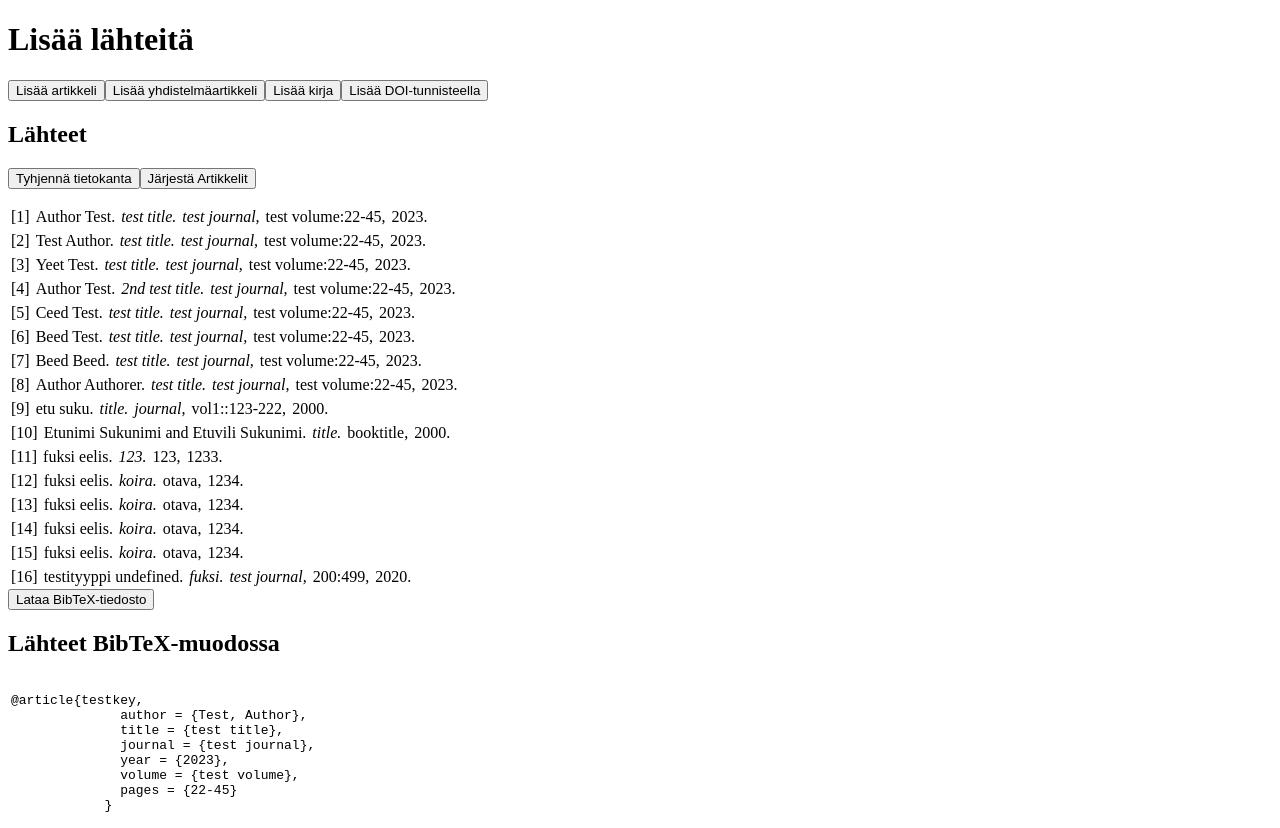
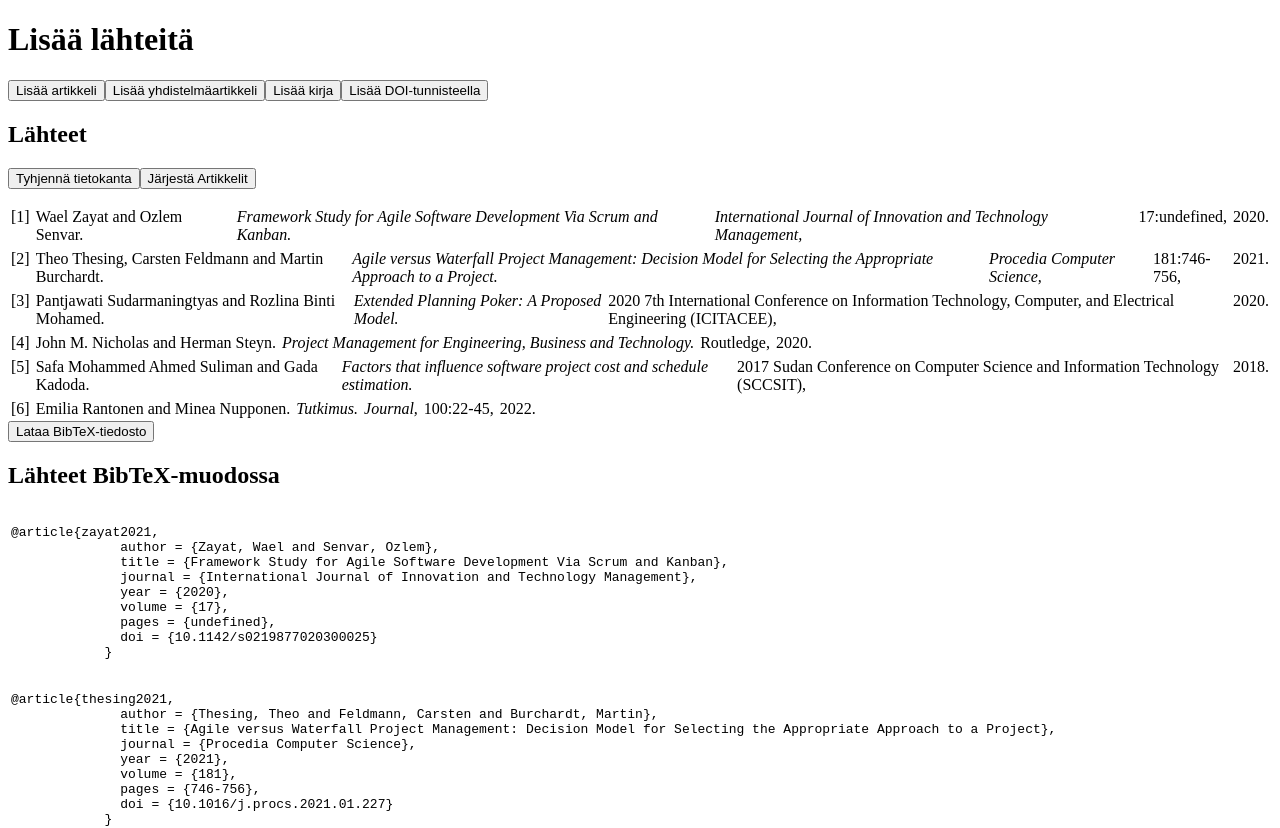
Before and after one commit to emiliarantonen/miniprojekti, a React (Vite) app: page / in a window 1280 px wide. Shown: the top 828 px of the page. Built offline with nearby package versions, Linux system fonts and the light colour scheme; data requests are answered from the project's data file.

Commit message:
haku DOI-tunnisteella

```diff
--- a/db.json
+++ b/db.json
@@ -1,235 +1,138 @@
 {
   "artikkelit": [
     {
-      "id": "160a",
-      "articleKey": "testkey",
+      "id": "f6ba",
+      "articleKey": "zayat2021",
       "author": [
         {
-          "firstName": "Author",
-          "lastName": "Test"
+          "firstName": "Wael",
+          "lastName": "Zayat"
+        },
+        {
+          "firstName": "Ozlem",
+          "lastName": "Senvar"
         }
       ],
-      "title": "test title",
-      "journal": "test journal",
-      "year": "2023",
-      "volume": "test volume",
-      "pages": "22-45"
+      "title": [
+        "Framework Study for Agile Software Development Via Scrum and Kanban"
+      ],
+      "journal": [
+        "International Journal of Innovation and Technology Management"
+      ],
+      "year": 2020,
+      "volume": "17",
+      "DOI": "10.1142/s0219877020300025"
     },
     {
-      "id": "cfcc",
-      "articleKey": "testkey",
+      "id": "b477",
+      "articleKey": "thesing2021",
       "author": [
         {
-          "firstName": "Test",
-          "lastName": "Author"
+          "firstName": "Theo",
+          "lastName": "Thesing"
+        },
+        {
+          "firstName": "Carsten",
+          "lastName": "Feldmann"
+        },
+        {
+          "firstName": "Martin",
+          "lastName": "Burchardt"
         }
       ],
-      "title": "test title",
-      "journal": "test journal",
-      "year": "2023",
-      "volume": "test volume",
-      "pages": "22-45"
+      "title": [
+        "Agile versus Waterfall Project Management: Decision Model for Selecting the Appropriate Approach to a Project"
+      ],
+      "journal": [
+        "Procedia Computer Science"
+      ],
+      "year": 2021,
+      "volume": "181",
+      "pages": "746-756",
+      "DOI": "10.1016/j.procs.2021.01.227"
     },
     {
-      "id": "7d35",
-      "articleKey": "testkey",
+      "id": "888f",
+      "articleKey": "planningpoker",
       "author": [
         {
-          "firstName": "Yeet",
-          "lastName": "Test"
+          "firstName": "Pantjawati",
+          "lastName": "Sudarmaningtyas"
+        },
+        {
+          "firstName": "Rozlina Binti",
+          "lastName": "Mohamed"
         }
       ],
-      "title": "test title",
-      "journal": "test journal",
-      "year": "2023",
-      "volume": "test volume",
-      "pages": "22-45"
+      "title": [
+        "Extended Planning Poker: A Proposed Model"
+      ],
+      "year": 2020,
+      "booktitle": [
+        "2020 7th International Conference on Information Technology, Computer, and Electrical Engineering (ICITACEE)"
+      ],
+      "DOI": "10.1109/icitacee50144.2020.9239165"
     },
     {
-      "id": "092d",
-      "articleKey": "testkey",
+      "id": "cc0c",
+      "articleKey": "nicholas2020",
       "author": [
         {
-          "firstName": "Author",
-          "lastName": "Test"
+          "firstName": "John M.",
+          "lastName": "Nicholas"
+        },
+        {
+          "firstName": "Herman",
+          "lastName": "Steyn"
         }
       ],
-      "title": "2nd test title",
-      "journal": "test journal",
-      "year": "2023",
-      "volume": "test volume",
-      "pages": "22-45"
+      "title": [
+        "Project Management for Engineering, Business and Technology"
+      ],
+      "year": 2020,
+      "publisher": "Routledge",
+      "DOI": "10.4324/9780429297588"
     },
     {
-      "id": "a5e1",
-      "articleKey": "testkey",
+      "id": "00f7",
+      "articleKey": "factors",
       "author": [
         {
-          "firstName": "Ceed",
-          "lastName": "Test"
+          "firstName": "Safa Mohammed Ahmed",
+          "lastName": "Suliman"
+        },
+        {
+          "firstName": "Gada",
+          "lastName": "Kadoda"
         }
       ],
-      "title": "test title",
-      "journal": "test journal",
-      "year": "2023",
-      "volume": "test volume",
-      "pages": "22-45"
+      "title": [
+        "Factors that influence software project cost and schedule estimation"
+      ],
+      "year": 2018,
+      "booktitle": [
+        "2017 Sudan Conference on Computer Science and Information Technology (SCCSIT)"
+      ],
+      "DOI": "10.1109/sccsit.2017.8293053"
     },
     {
-      "id": "db06",
-      "articleKey": "testkey",
+      "id": "2946",
+      "articleKey": "key0",
       "author": [
         {
-          "firstName": "Beed",
-          "lastName": "Test"
+          "firstName": "Emilia",
+          "lastName": "Rantonen"
+        },
+        {
+          "firstName": "Minea",
+          "lastName": "Nupponen"
         }
       ],
-      "title": "test title",
-      "journal": "test journal",
-      "year": "2023",
-      "volume": "test volume",
+      "title": "Tutkimus",
+      "journal": "Journal",
+      "year": "2022",
+      "volume": "100",
       "pages": "22-45"
-    },
-    {
-      "id": "a439",
-      "articleKey": "testkey",
-      "author": [
-        {
-          "firstName": "Beed",
-          "lastName": "Beed"
-        }
-      ],
-      "title": "test title",
-      "journal": "test journal",
-      "year": "2023",
-      "volume": "test volume",
-      "pages": "22-45"
-    },
-    {
-      "id": "307a",
-      "articleKey": "testkey",
-      "author": [
-        {
-          "firstName": "Author",
-          "lastName": "Authorer"
-        }
-      ],
-      "title": "test title",
-      "journal": "test journal",
-      "year": "2023",
-      "volume": "test volume",
-      "pages": "22-45"
-    },
-    {
-      "id": "7ce0",
-      "articleKey": "01925",
-      "author": [
-        {
-          "firstName": "etu",
-          "lastName": "suku"
-        }
-      ],
-      "title": "title",
-      "journal": "journal",
-      "year": "2000",
-      "volume": "vol1:",
-      "pages": "123-222"
-    },
-    {
-      "id": "7389",
-      "articleKey": "0125",
-      "author": [
-        {
-          "firstName": "Etunimi",
-          "lastName": "Sukunimi"
-        },
-        {
-          "firstName": "Etuvili",
-          "lastName": "Sukunimi"
-        }
-      ],
-      "title": "title",
-      "year": "2000",
-      "booktitle": "booktitle"
-    },
-    {
-      "id": "394f",
-      "articleKey": "123",
-      "author": [
-        {
-          "firstName": "fuksi",
-          "lastName": "eelis"
-        }
-      ],
-      "title": "123",
-      "year": "1233",
-      "booktitle": "123"
-    },
-    {
-      "id": "c274",
-      "articleKey": "123",
-      "author": [
-        {
-          "firstName": "fuksi",
-          "lastName": "eelis"
-        }
-      ],
-      "title": "koira",
-      "year": "1234",
-      "publisher": "otava"
-    },
-    {
-      "id": "4619",
-      "articleKey": "123",
-      "author": [
-        {
-          "firstName": "fuksi",
-          "lastName": "eelis"
-        }
-      ],
-      "title": "koira",
-      "year": "1234",
-      "publisher": "otava"
-    },
-    {
-      "id": "859a",
-      "articleKey": "123",
-      "author": [
-        {
-          "firstName": "fuksi",
-          "lastName": "eelis"
-        }
-      ],
-      "title": "koira",
-      "year": "1234",
-      "publisher": "otava"
-    },
-    {
-      "id": "55ba",
-      "articleKey": "123",
-      "author": [
-        {
-          "firstName": "fuksi",
-          "lastName": "eelis"
-        }
-      ],
-      "title": "koira",
-      "year": "1234",
-      "publisher": "otava"
-    },
-    {
-      "id": "8331",
-      "articleKey": "sama",
-      "author": [
-        {
-          "firstName": "testityyppi"
-        }
-      ],
-      "title": "fuksi",
-      "journal": "test journal",
-      "year": "2020",
-      "volume": "200",
-      "pages": "499"
     }
   ]
 }
--- a/src/App.jsx
+++ b/src/App.jsx
@@ -68,6 +68,19 @@ function App() {
       })
   }
 
+  const lisaaDOI = (reference) => {
+    if (isKeyDuplicate(reference.articleKey)) {
+      alert('The article key already exists. Please use a unique key.')
+      return
+    }
+    axios
+      .post('http://localhost:3001/artikkelit', reference)
+      .then(response => {
+        setArtikkelit(artikkelit.concat(reference))
+    })
+  }
+
+
   // artikkelien järjestys kirjoittajan sukunimen perusteella
   const jarjastaArtikkelit = () => {
     const sortedArticles = [...artikkelit].sort((a, b) => {
@@ -86,13 +99,16 @@ function App() {
     // Funktio BibTeX-muotoisen merkkijonon rakentamiseksi
     const generateBibTeX = (artikkeli) => {
       const authors = artikkeli.author.map(author => `${author.lastName}, ${author.firstName}`).join(' and ')
+      const doi = artikkeli.DOI ? `doi = {${artikkeli.DOI}}` : ''
+      console.log('DOI:', doi)
 
       if (artikkeli.booktitle)
         return `@inproceedings{${artikkeli.articleKey},
           author = {${authors}},
           title = {${artikkeli.title}},
           year = {${artikkeli.year}},
-          booktitle = {${artikkeli.booktitle}}
+          booktitle = {${artikkeli.booktitle}},
+          ${doi}
           }`
 
       if (artikkeli.publisher)
@@ -100,7 +116,8 @@ function App() {
           author = {${authors}},
           title = {${artikkeli.title}},
           year = {${artikkeli.year}},
-          publisher = {${artikkeli.publisher}}
+          publisher = {${artikkeli.publisher}},
+          ${doi}
           }`
 
       return `@article{${artikkeli.articleKey},
@@ -109,7 +126,8 @@ function App() {
               journal = {${artikkeli.journal}},
               year = {${artikkeli.year}},
               volume = {${artikkeli.volume}},
-              pages = {${artikkeli.pages}}
+              pages = {${artikkeli.pages}},
+              ${doi}
             }`
     }
 
@@ -196,7 +214,7 @@ function App() {
         {artikkeliAuki && <Lisaa createArtikkeli={lisaaArtikkeli} />}
         {yhdistelmaArtikkeliAuki && <LisaaYhdArtikkeli createYhdArtikkeli={lisaaYhdArtikkeli} />}
         {kirjaAuki && <LisaaKirja createKirja={lisaaKirja} />}
-        {doiAuki && <DOI />}
+        {doiAuki && <DOI createByDOI={lisaaDOI} />}
         <h2>Lähteet</h2>
         {/* tietokannan tyhennys */}
         <button onClick={clearDatabase}>Tyhjennä tietokanta</button>
--- a/src/components/doi.jsx
+++ b/src/components/doi.jsx
@@ -1,23 +1,102 @@
-import React, { useState } from 'react'
+import React, { useState, useEffect } from 'react'
 import axios from 'axios'
 
-const DOI = () => {
+const DOI = ({createByDOI}) => {
+    const [newKey, setNewKey] = useState('')
     const [doi, setDoi] = useState('')
     const [reference, setReference] = useState(null)
+    const [tuloste, setTuloste] = useState('')
+
+    useEffect(() => {
+        console.log('effect')
+        axios
+        .get(`https://api.crossref.org/works/${doi}`)
+        .then(response => {
+            setReference(response.data)
+            console.log(response.data)
+        })
+    }, [doi])
+
+    const handleKeyChange = (event) => {
+        setNewKey(event.target.value)
+      }
 
     const handleInputChange = (event) => {
-        setDoi(event.target.value);
+        setDoi(event.target.value)
       }
 
+
     const handleSearch = (event) => {
-        axios.get(`https://api.crossref.org/works/${doi}`)
-        .then(response => {
-          setReference(response.data)
-        })
+        event.preventDefault()
+
+        if (!newKey || !doi) {
+            alert('Kaikkien kenttien täyttäminen on pakollista')
+            return
+          }
+
+          //Tarkastetaan, että articlekey ei sisällä pilkkuja tai välilyöntejä.
+          if (newKey.includes(',') || newKey.includes(' ')) {
+            alert('Article key ei saa sisältää välilyöntejä tai pilkkuja')
+            return
+          }
+
+        if (reference.message.type=="journal-article"){
+            const newReference = {
+                articleKey: newKey,
+                author: reference.message.author.map(author => ({
+                    firstName: author.given,
+                    lastName: author.family})),
+                title: reference.message.title,
+                journal: reference.message["container-title"],
+                year: reference.message.created["date-parts"][0][0],
+                volume: reference.message.volume,
+                pages: reference.message.page,
+                DOI: reference.message.DOI
+        }
+        createByDOI(newReference)
+        }
+
+        if (reference.message.type=="proceedings-article"){
+          const newReference = {
+            articleKey: newKey,
+            author: reference.message.author.map(author => ({
+                firstName: author.given,
+                lastName: author.family})),
+            title: reference.message.title,
+            year: reference.message.created["date-parts"][0][0],
+            booktitle: reference.message["container-title"],
+            DOI: reference.message.DOI
+            }
+            createByDOI(newReference)
+        }
+
+        if (reference.message.type=="book"){
+            const newReference = {
+                articleKey: newKey,
+                author: reference.message.author.map(author => ({
+                    firstName: author.given,
+                    lastName: author.family})),
+                title: reference.message.title,
+                year: reference.message.created["date-parts"][0][0],
+                publisher: reference.message.publisher,
+                DOI: reference.message.DOI
+             }
+            createByDOI(newReference)
+        }
+
+        setNewKey('')
+        setDoi('')
+
+        setTuloste(JSON.stringify(newReference))
+
+
     }
 
     return (
         <div>
+        <div>
+          key: <input value={newKey} onChange={handleKeyChange} id='key-input'/>
+        </div>
         <input
           type="text"
           value={doi}
@@ -28,8 +107,7 @@ const DOI = () => {
         {reference && (
         <div>
           <h2>Lähdeviite</h2>
-          <p>{reference.message.title}</p>
-          {/* Muut tiedot, joita haluat näyttää */}
+          <p>{tuloste}</p>
         </div>
         )}
         </div>
```
